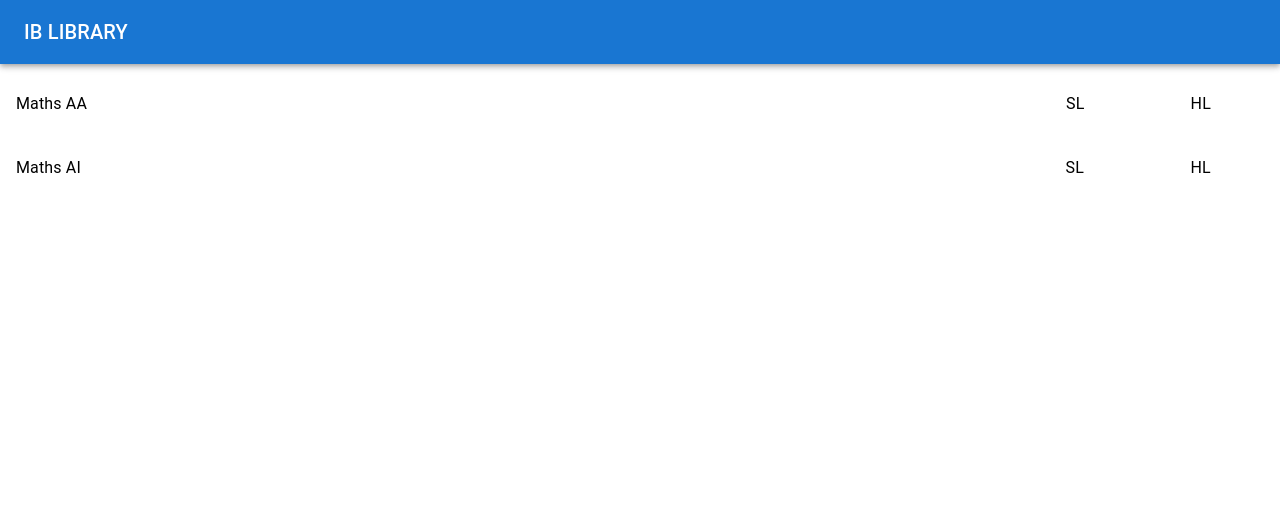
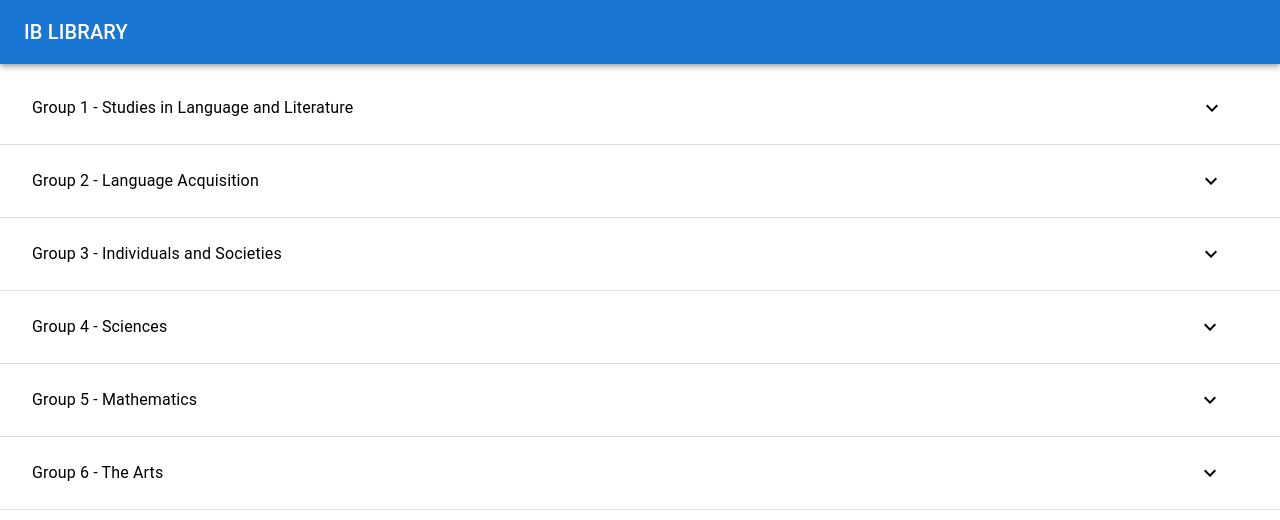
Before and after one commit to btt-rv/ib-lib, a React (Create React App) app: page / in a window 1280 px wide. Shown: the top 520 px of the page. Built offline with nearby package versions, Linux system fonts and the light colour scheme.

Commit message:
Added drop down menu for homepage

```diff
--- a/src/components/pastPapersList.tsx
+++ b/src/components/pastPapersList.tsx
@@ -1,6 +1,6 @@
 import React from "react";
 import { List } from "@mui/material";
-import * as data from "../data.json"
+import * as data from "../papers.json"
 import PastPapersListItem from "./pastPapersListItem";
 import PastPapersListDropDownMenu from "./pastPapersListDropDownMenu";
 
@@ -89,7 +89,7 @@ function separateBySeries(currentPastPapersList:paperSet[]) {
 
 function PastPapersList(props:pastPapersListPropsType) {
 
-    const pastPapersDB:pastPapersDBRecord[] = JSON.parse(JSON.stringify(data)).default;
+    const pastPapersDB:pastPapersDBRecord[] = JSON.parse(JSON.stringify(data)).default[parseInt(props.id.charAt(0))-1]
     const currentPastPapersList:paperSet[] = findPastPapersList(props.id, pastPapersDB)
     const currentPastPapersSeparatedBySeries = separateBySeries(currentPastPapersList)
 
--- a/src/components/subjectList.tsx
+++ b/src/components/subjectList.tsx
@@ -1,23 +1,33 @@
 import React from "react";
 import { List } from "@mui/material";
 import SubjectListItem from "./subjectListItem";
-import * as data from "../data.json"
+import * as data from "../papers.json"
+import SubjectListDropDownMenu from "./subjectListDropDownMenu";
 
 type pastPapersDBRecord = {
-    subjectID:string,
-    subjectTitle:string,
-    sl:object
-    hl:object,
+    subjectID:string
+    subjectTitle:string
+    sl:paperSet[]
+    hl:paperSet[]
+}
+
+type paperSet = {
+    paperTitle:string
+    questionPaper:string
+    markscheme:string
 }
 
 function SubjectList() {
 
-    const pastPapersDB:pastPapersDBRecord[] = JSON.parse(JSON.stringify(data)).default;
+    const pastPapersDB:pastPapersDBRecord[][] = JSON.parse(JSON.stringify(data)).default;
+    const subjectGroupTitles:string[] = ["Group 1 - Studies in Language and Literature", "Group 2 - Language Acquisition", "Group 3 - Individuals and Societies", "Group 4 - Sciences", "Group 5 - Mathematics", "Group 6 - The Arts"]
 
     return (
         <nav aria-label="">
             <List>
-                {pastPapersDB.map((subject, i) => (<SubjectListItem subjectID={subject.subjectID} subjectTitle={subject.subjectTitle}/>))}
+                {pastPapersDB.map((subjectGroups, i) => (
+                    <SubjectListDropDownMenu subjectGroup={subjectGroups} subjectGroupTitle={subjectGroupTitles[i]} />
+                ))}
             </List>
         </nav>
     )
--- /dev/null
+++ b/src/components/subjectListDropDownMenu.tsx
@@ -0,0 +1,51 @@
+import React from "react";
+import { ListItem, ListItemText, ListItemButton, Collapse, List } from "@mui/material";
+import { ExpandMore, ExpandLess } from "@mui/icons-material";
+import PastPapersListItem from "./pastPapersListItem";
+import SubjectListItem from "./subjectListItem";
+
+type subjectListDropDownMenuPropsType = {
+    subjectGroupTitle:string
+    subjectGroup:pastPapersDBRecord[]
+}
+
+type pastPapersDBRecord = {
+    subjectID:string
+    subjectTitle:string
+    sl:paperSet[]
+    hl:paperSet[]
+}
+
+type paperSet = {
+    paperTitle:string
+    questionPaper:string
+    markscheme:string
+}
+
+function SubjectListDropDownMenu(props:subjectListDropDownMenuPropsType) {
+    const [open, setOpen] = React.useState(false)
+
+     function handleClick() {
+        setOpen(!open)
+    }
+
+    return (
+        <ListItem sx={{display:"block", borderBottom:1, borderColor:"#E0E0E0"}}>
+            <ListItem sx={{display:"flex"}}>
+                <ListItemText primary={props.subjectGroupTitle} />
+                <ListItemButton onClick={handleClick} sx={{flexGrow:0.02}}>
+                    {open ? <ExpandLess sx={{margin:"auto"}} /> : <ExpandMore sx={{margin:"auto"}}/>}
+                </ListItemButton>
+            </ListItem>
+            <Collapse in={open} timeout="auto" unmountOnExit>
+                <List disablePadding >
+                {props.subjectGroup.map((subject, i) => (
+                    <SubjectListItem subjectID={subject.subjectID} subjectTitle={subject.subjectTitle}/>
+                ))}
+                </List>
+            </Collapse>
+        </ListItem>
+    )
+}
+
+export default SubjectListDropDownMenu
--- a/src/components/subjectListItem.tsx
+++ b/src/components/subjectListItem.tsx
@@ -10,7 +10,7 @@ type ListItemProps = {
 function SubjectListItem(props:ListItemProps) {
 
     return (
-            <ListItem className="subjectList">
+            <ListItem className="subjectList" sx={{backgroundColor:"#F2F2F2", borderBottom:1, borderColor:"#E0E0E0"}}>
                 <ListItemText primary={props.subjectTitle}  />
                 <Link to={"/past-papers/"+props.subjectID+"-"+"sl"} className="link">
                     <ListItemButton>
--- a/src/data.json
+++ /dev/null
@@ -1,66 +0,0 @@
-[
-    {
-        "subjectID": "maths-aa",
-        "subjectTitle": "Maths AA",
-        "sl": [
-
-        ],
-        "hl": [
-            {
-                "paperTitle": "November 2021 - Paper 1",
-                "questionPaper": "https://drive.google.com/file/d/1TDSOGwzY14Q9nucubBKXlGPOoZQxVKmH/view?usp=sharing",
-                "markscheme": "https://drive.google.com/file/d/1_OQV9dNPt-YDCx1XLdHem-0Bh0_zpm9h/view?usp=sharing"
-            },
-            {
-                "paperTitle": "November 2021 - Paper 2",
-                "questionPaper": "https://drive.google.com/file/d/1L2Pl0GxNKd9ov_aL3bAh_Ykw_WwuvKt0/view?usp=sharing",
-                "markscheme": "https://drive.google.com/file/d/11u3bv2T4NqIe7Gwi_wGqXFi5BeOXs5qG/view?usp=sharin"
-            },
-            {
-                "paperTitle": "November 2021 - Paper 3",
-                "questionPaper": "https://drive.google.com/file/d/16-2j8gCfnpV_eRxjqipK36c2CIZAayuv/view?usp=sharing",
-                "markscheme": "https://drive.google.com/file/d/1NbXVkpXaR8Jo8vZNpHz5-Sn_0cGiWIEv/view?usp=sharing"
-            },
-            {
-                "paperTitle": "May 2021 - Paper 1_TZ1",
-                "questionPaper": "https://drive.google.com/file/d/1eI0eghLmbuC9ZD4Zqxd3DFRiF_RwvFua/view?usp=sharing",
-                "markscheme": "https://drive.google.com/file/d/1M614DwSp3zrv3QS3B-oO9TYEwLGQrQHo/view?usp=sharing"
-            },
-            {
-                "paperTitle": "May 2021 - Paper 1_TZ2",
-                "questionPaper": "https://drive.google.com/file/d/14HGAMbuxZN-7uNbBEJI3ZwCgCeUJNX7Q/view?usp=sharing",
-                "markscheme": "https://drive.google.com/file/d/1v7i_uQzfrcIdfovH3Ujz9IPTv1e55NZc/view?usp=sharing"
-            },
-            {
-                "paperTitle": "May 2021 - Paper 2_TZ1",
-                "questionPaper": "https://drive.google.com/file/d/1sWhnbkSr1r38jwKYNFGthYTG9clTm6Lh/view?usp=sharing",
-                "markscheme": "https://drive.google.com/file/d/16OKwE3XvUSsuCBS24GAwqHJBK1p7j0lY/view?usp=sharing"
-            },
-            {
-                "paperTitle": "May 2021 - Paper 2_TZ2",
-                "questionPaper": "https://drive.google.com/file/d/1Hdyv8vhL7qS-9SLaqq5gLdLw0jihuovW/view?usp=sharing",
-                "markscheme": "https://drive.google.com/file/d/15nLaWjg_Weh2ysyLevByeB9LgHl7u4IW/view?usp=sharing"
-            },
-            {
-                "paperTitle": "May 2021 - Paper 3_TZ1",
-                "questionPaper": "https://drive.google.com/file/d/1VKLCtD5__UKQeEtR2sp_hG09stwI5LpC/view?usp=sharing",
-                "markscheme": "https://drive.google.com/file/d/17-zOvJRhNacOU8P98wE2f4qrQIyRxUN2/view?usp=sharing"
-            },
-            {
-                "paperTitle": "May 2021 - Paper 3_TZ2",
-                "questionPaper": "https://drive.google.com/file/d/1YfUbMtonso3vmjU5gNeMrswp4GGO4Kbq/view?usp=sharing",
-                "markscheme": "https://drive.google.com/file/d/1NggfcPWR9yLmykUeD2Q-TY1Sk-JbzZ-m/view?usp=sharing"
-            }
-        ]
-    },
-    {
-        "subjectID": "maths-ai",
-        "subjectTitle": "Maths AI",
-        "sl": [
-
-        ],
-        "hl": [
-
-        ]
-    }
-]
--- /dev/null
+++ b/src/papers.json
@@ -0,0 +1,83 @@
+[
+    [
+
+    ],
+    [
+
+    ],
+    [
+
+    ],
+    [
+
+    ],
+    [
+        {
+            "subjectID": "5-maths-aa",
+            "subjectTitle": "Maths AA",
+            "sl": [
+
+            ],
+            "hl": [
+                {
+                    "paperTitle": "November 2021 - Paper 1",
+                    "questionPaper": "https://drive.google.com/file/d/1TDSOGwzY14Q9nucubBKXlGPOoZQxVKmH/view?usp=sharing",
+                    "markscheme": "https://drive.google.com/file/d/1_OQV9dNPt-YDCx1XLdHem-0Bh0_zpm9h/view?usp=sharing"
+                },
+                {
+                    "paperTitle": "November 2021 - Paper 2",
+                    "questionPaper": "https://drive.google.com/file/d/1L2Pl0GxNKd9ov_aL3bAh_Ykw_WwuvKt0/view?usp=sharing",
+                    "markscheme": "https://drive.google.com/file/d/11u3bv2T4NqIe7Gwi_wGqXFi5BeOXs5qG/view?usp=sharin"
+                },
+                {
+                    "paperTitle": "November 2021 - Paper 3",
+                    "questionPaper": "https://drive.google.com/file/d/16-2j8gCfnpV_eRxjqipK36c2CIZAayuv/view?usp=sharing",
+                    "markscheme": "https://drive.google.com/file/d/1NbXVkpXaR8Jo8vZNpHz5-Sn_0cGiWIEv/view?usp=sharing"
+                },
+                {
+                    "paperTitle": "May 2021 - Paper 1_TZ1",
+                    "questionPaper": "https://drive.google.com/file/d/1eI0eghLmbuC9ZD4Zqxd3DFRiF_RwvFua/view?usp=sharing",
+                    "markscheme": "https://drive.google.com/file/d/1M614DwSp3zrv3QS3B-oO9TYEwLGQrQHo/view?usp=sharing"
+                },
+                {
+                    "paperTitle": "May 2021 - Paper 1_TZ2",
+                    "questionPaper": "https://drive.google.com/file/d/14HGAMbuxZN-7uNbBEJI3ZwCgCeUJNX7Q/view?usp=sharing",
+                    "markscheme": "https://drive.google.com/file/d/1v7i_uQzfrcIdfovH3Ujz9IPTv1e55NZc/view?usp=sharing"
+                },
+                {
+                    "paperTitle": "May 2021 - Paper 2_TZ1",
+                    "questionPaper": "https://drive.google.com/file/d/1sWhnbkSr1r38jwKYNFGthYTG9clTm6Lh/view?usp=sharing",
+                    "markscheme": "https://drive.google.com/file/d/16OKwE3XvUSsuCBS24GAwqHJBK1p7j0lY/view?usp=sharing"
+                },
+                {
+                    "paperTitle": "May 2021 - Paper 2_TZ2",
+                    "questionPaper": "https://drive.google.com/file/d/1Hdyv8vhL7qS-9SLaqq5gLdLw0jihuovW/view?usp=sharing",
+                    "markscheme": "https://drive.google.com/file/d/15nLaWjg_Weh2ysyLevByeB9LgHl7u4IW/view?usp=sharing"
+                },
+                {
+                    "paperTitle": "May 2021 - Paper 3_TZ1",
+                    "questionPaper": "https://drive.google.com/file/d/1VKLCtD5__UKQeEtR2sp_hG09stwI5LpC/view?usp=sharing",
+                    "markscheme": "https://drive.google.com/file/d/17-zOvJRhNacOU8P98wE2f4qrQIyRxUN2/view?usp=sharing"
+                },
+                {
+                    "paperTitle": "May 2021 - Paper 3_TZ2",
+                    "questionPaper": "https://drive.google.com/file/d/1YfUbMtonso3vmjU5gNeMrswp4GGO4Kbq/view?usp=sharing",
+                    "markscheme": "https://drive.google.com/file/d/1NggfcPWR9yLmykUeD2Q-TY1Sk-JbzZ-m/view?usp=sharing"
+                }
+            ]
+        },
+        {
+            "subjectID": "5-maths-ai",
+            "subjectTitle": "Maths AI",
+            "sl": [
+
+            ],
+            "hl": [
+
+            ]
+        }
+    ],
+    [
+
+    ]
+]
```
